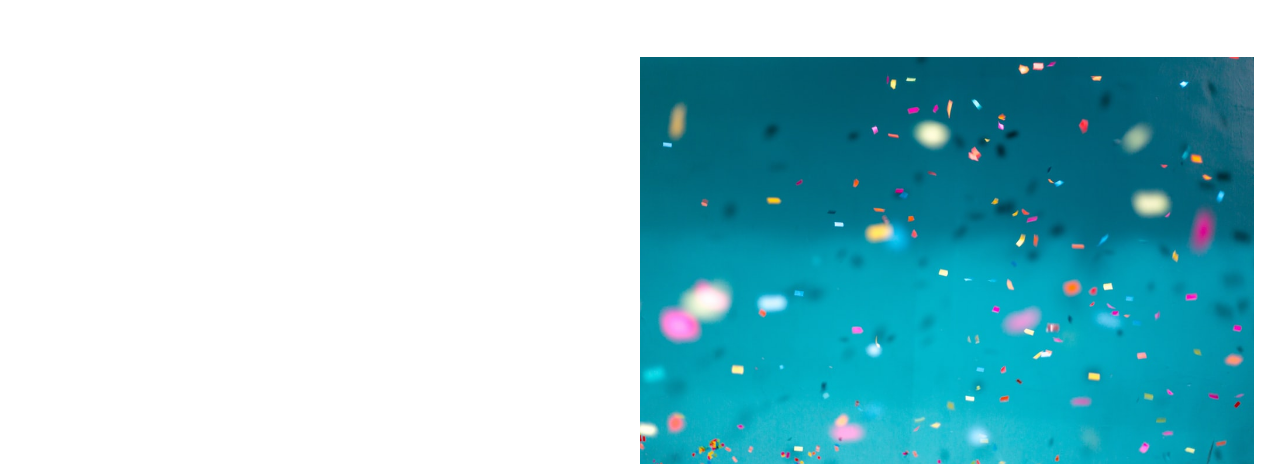
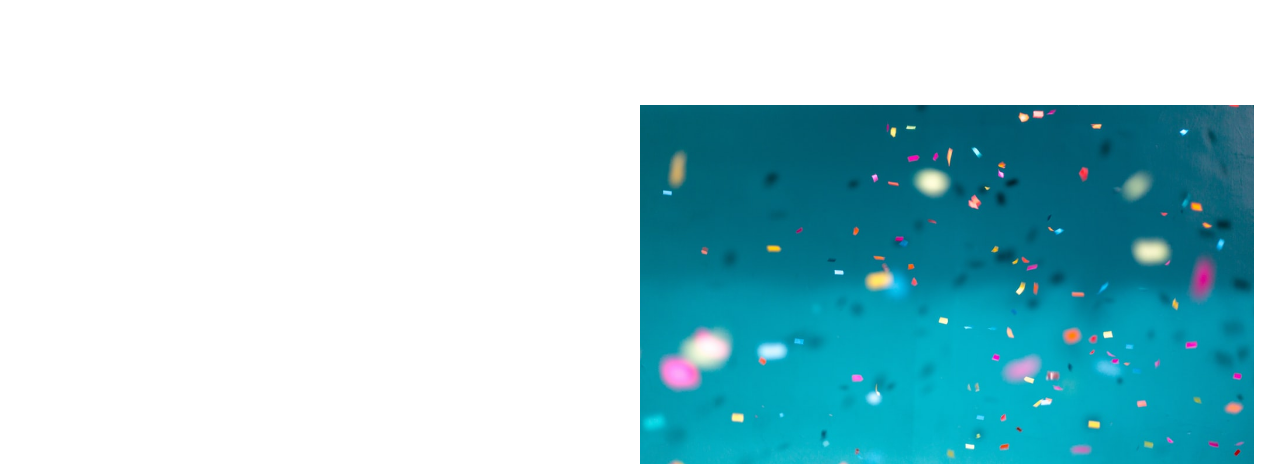
Before and after one commit to kt33m21/20210920murakami, a plain HTML site: page index.html in a window 1280 px wide. Shown: the part 87-551 px from the top of the page. Drawn offline with Linux system fonts and the light colour scheme.

Commit message:
再々々々々々修正

```diff
--- a/css/style.css
+++ b/css/style.css
@@ -61,7 +61,7 @@
   width: 60vw;
   height:50vh;
   position: absolute;
-  bottom:50%;
+  top:6%;
   left:50%;
   z-index: 10;
 
```
